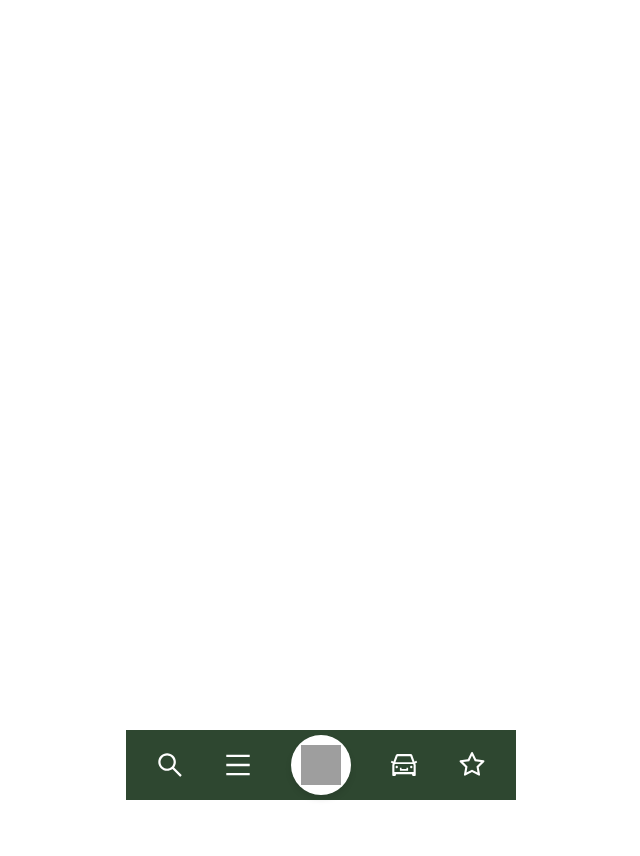
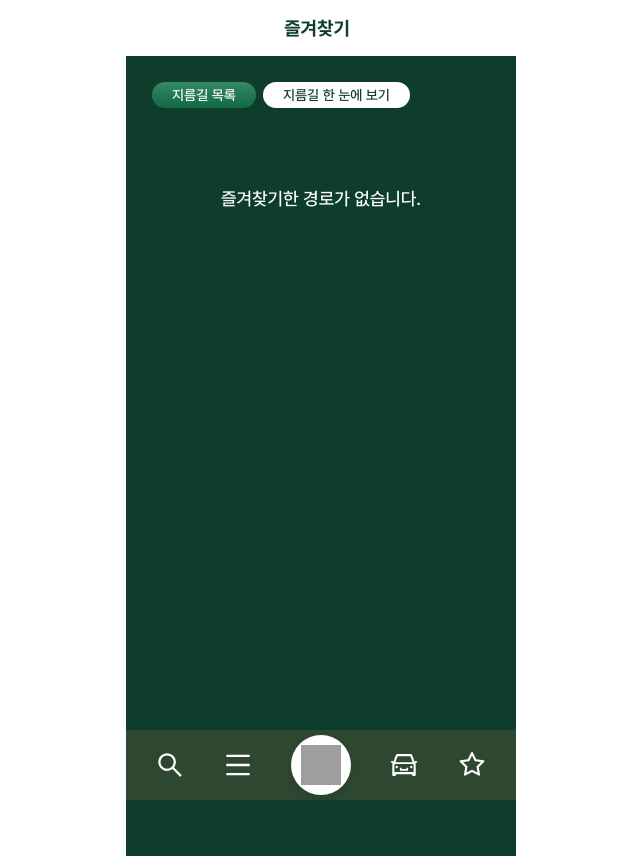
Before and after one commit to Ewhaian-WebEngineering/ewha-navi, a React (Create React App) app in the folder client/: page /favorite in a window 1280 px wide. Before the commit this address had no page. Shown: the whole page, without its empty margins (319-959 px from the left). Before the commit the page ends 800 px from the top, so only its background shows below. Built offline with nearby package versions, Linux system fonts and the light colour scheme; grey boxes are pictures that could not be loaded.

Commit message:
즐겨찾기 추가

```diff
--- a/client/src/App.js
+++ b/client/src/App.js
@@ -7,6 +7,7 @@ import PathList from "./components/views/PathListPage/PathList"; //빨간줄 뜨
 import PathMap from "./components/views/PathListPage/PathMap";
 import Shuttle from "./components/views/Shuttle/Shuttle";
 import NavBar from "./components/NavBar";  // NavBar 추가
+import Favorite from "./components/views/Favorite/Favorite";
 
 function App() {
   return (
@@ -20,6 +21,7 @@ function App() {
           <Route exact path="/shuttle" element={<Shuttle />} />
           <Route exact path="/path-list" element={<PathList />} />
           <Route exact path="/path-map" element={<PathMap />} />
+          <Route exact path="/favorite" element={<Favorite />} />
         </Routes>
         <NavBar />
       </BrowserRouter>
--- a/client/src/components/views/Favorite/Favorite.jsx
+++ b/client/src/components/views/Favorite/Favorite.jsx
@@ -1,18 +1,238 @@
-import React from 'react';
-import { AiOutlineStar, AiFillStar } from 'react-icons/ai';
-import styled from 'styled-components';
+import React, { useState, useEffect } from "react";
+import Header from "../../utils/header/header";
+import styled from "styled-components";
+import { useNavigate, useLocation } from "react-router-dom";
+import NextArrowIcon from "../../utils/icons/NextArrow.png";
 
-const Favorite = ({ path, isFavorite, onToggleFavorite }) => {
+const PathList = () => {
+  const navigate = useNavigate();
+  const location = useLocation();
+  const isViewButtonClicked = location.pathname === "/path-map";
+
+  const [favoritePaths, setFavoritePaths] = useState([]);
+
+  useEffect(() => {
+    const storedFavorites = JSON.parse(localStorage.getItem("favorites")) || [];
+    setFavoritePaths(storedFavorites);
+  }, []);
+
+  const handleViewButtonClick = () => {
+    navigate("/path-map");
+  };
+
+  const handleListButtonClick = () => {
+    navigate("/path-list");
+  };
+
+  const handleReviewButtonClick = () => {
+    navigate("/review-write");
+  };
+
+  const toggleFavorite = (path) => {
+    setFavoritePaths((prevFavorites) => {
+      const isFavorite = prevFavorites.some((item) => item.id === path.id);
+      let updatedFavorites;
+      if (isFavorite) {
+        updatedFavorites = prevFavorites.filter((item) => item.id !== path.id);
+      } else {
+        updatedFavorites = [...prevFavorites, path];
+      }
+      localStorage.setItem("favorites", JSON.stringify(updatedFavorites));
+      return updatedFavorites;
+    });
+  };
+
+  const paths = [
+    { id: 1, name: "포도길", location: "포스코관 - 도서관", rating: 4.8 },
+    { id: 2, name: "지름길 이름", location: "장소 - 장소", rating: 4.8 },
+    { id: 3, name: "지름길 이름", location: "장소 - 장소", rating: 4.8 },
+    { id: 4, name: "지름길 이름", location: "장소 - 장소", rating: 4.8 },
+  ];
+
+  // 즐겨찾기된 항목만 필터링하여 보여줌
+  const favoriteOnlyPaths = paths.filter((path) =>
+    favoritePaths.some((item) => item.id === path.id)
+  );
+
   return (
-    <FavoriteButton onClick={() => onToggleFavorite(path)}>
-      {isFavorite ? <AiFillStar size={24} color="gold" /> : <AiOutlineStar size={24} />}
-    </FavoriteButton>
+    <>
+      <Header title="즐겨찾기" />
+      <Container>
+        <ButtonContainer>
+          <ListButton
+            isClicked={!isViewButtonClicked}
+            onClick={handleListButtonClick}
+          >
+            지름길 목록
+          </ListButton>
+          <ViewButton
+            isClicked={isViewButtonClicked}
+            onClick={handleViewButtonClick}
+          >
+            지름길 한 눈에 보기
+          </ViewButton>
+        </ButtonContainer>
+
+        <PathListContainer>
+          {favoriteOnlyPaths.length > 0 ? (
+            favoriteOnlyPaths.map((path) => (
+              <PathCard key={path.id}>
+                <ImagePlaceholder />
+                <PathDetails>
+                  <PathName>{path.name}</PathName>
+                  <PathLocation>{path.location}</PathLocation>
+                  <Rating>★ {path.rating}</Rating>
+                </PathDetails>
+                <FavoriteButton
+                  isFavorite={true} // 즐겨찾기된 항목만 표시되므로 항상 채워진 별
+                  onClick={() => toggleFavorite(path)}
+                >
+                  ★
+                </FavoriteButton>
+                <ReviewButton onClick={handleReviewButtonClick}>
+                  리뷰 보기
+                  <ArrowImage src={NextArrowIcon} alt="arrow icon" />
+                </ReviewButton>
+              </PathCard>
+            ))
+          ) : (
+            <NoFavoritesText>즐겨찾기한 경로가 없습니다.</NoFavoritesText>
+          )}
+        </PathListContainer>
+      </Container>
+    </>
   );
 };
 
-export default Favorite;
+export default PathList;
 
-const FavoriteButton = styled.div`
+// Define the styled-components here:
+
+const Container = styled.div`
+  padding: 16px;
+  background-color: #0f3d2b;
+  min-height: 100vh;
+`;
+
+const ButtonContainer = styled.div`
+  display: flex;
+  justify-content: space-between;
+  margin-top: 10px;
+  margin-bottom: 30px;
+  gap: 5px;
+`;
+
+const ListButton = styled.button`
+  background: ${({ isClicked }) =>
+    isClicked
+      ? "linear-gradient(to bottom, #358868 0%, #116846 100%)"
+      : "white"};
+  color: ${({ isClicked }) => (isClicked ? "white" : "#0F3D2B")};
+  border: ${({ isClicked }) => (isClicked ? "none" : "none")};
+  padding: 5px 20px;
+  border-radius: 20px;
   cursor: pointer;
+  font-size: 14px;
+  font-weight: 100;
+  margin-left: 10px;
+`;
+
+const ViewButton = styled.button`
+  background: ${({ isClicked }) =>
+    isClicked
+      ? "linear-gradient(to bottom, #116846 0%, #358868 100%)"
+      : "white"};
+  color: ${({ isClicked }) => (isClicked ? "white" : "#0F3D2B")};
+  border: ${({ isClicked }) => (isClicked ? "none" : "none")};
+  padding: 5px 20px;
+  border-radius: 20px;
+  cursor: pointer;
+  font-size: 14px;
+  font-weight: 100;
+  margin-right: 90px;
+`;
+
+const PathListContainer = styled.div`
+  display: flex;
+  flex-direction: column;
+  gap: 10px;
+`;
+
+const PathCard = styled.div`
+  display: flex;
+  justify-content: flex-start;
+  align-items: flex-start;
+  align-items: center;
+  background-color: white;
+  padding: 5px;
+  border-radius: 8px;
+  box-shadow: 0px 2px 4px rgba(0, 0, 0, 0.1);
+  width: 100%;
+  max-width: 100%;
+  min-height: 120px;
+`;
+
+const ImagePlaceholder = styled.div`
+  width: 90px;
+  height: 90px;
+  background-color: #ddd;
+  margin-left: 10px;
+`;
+
+const PathDetails = styled.div`
+  flex-grow: 1;
+  margin-left: 20px;
+  justify-content: flex-start;
+  padding-top: 0;
+`;
+
+const PathName = styled.div`
+  font-size: 16px;
+  font-weight: bold;
+  margin-top: -30px;
+`;
+
+const PathLocation = styled.div`
+  font-size: 12px;
+  color: #888;
+  margin-top: 5px;
+`;
+
+const Rating = styled.div`
+  font-size: 12px;
+  color: #0F3D2B;
+  margin-top: 3px;
+`;
+
+const FavoriteButton = styled.button`
+  background: none;
+  border: none;
+  font-size: 24px;
+  color: #ffcc00; /* 채워진 별은 항상 노란색 */
+  cursor: pointer;
+`;
+
+const ReviewButton = styled.button`
+  background-color: #0f3d2b;
+  color: white;
+  border: none;
+  padding: 5px 10px;
+  border-radius: 5px;
+  font-size: 12px;
+  cursor: pointer;
+  margin-top: 60px;
   margin-right: 10px;
 `;
+
+const ArrowImage = styled.img`
+  width: 10%;
+  height: 100%;
+  margin-left: 7px;
+`;
+
+const NoFavoritesText = styled.div`
+  color: white;
+  text-align: center;
+  margin-top: 50px;
+  font-size: 18px;
+`;
```
Also changed, not shown: client/src/components/views/FavoriteList/FavoriteList.jsx (deleted, +0 -34 lines).
